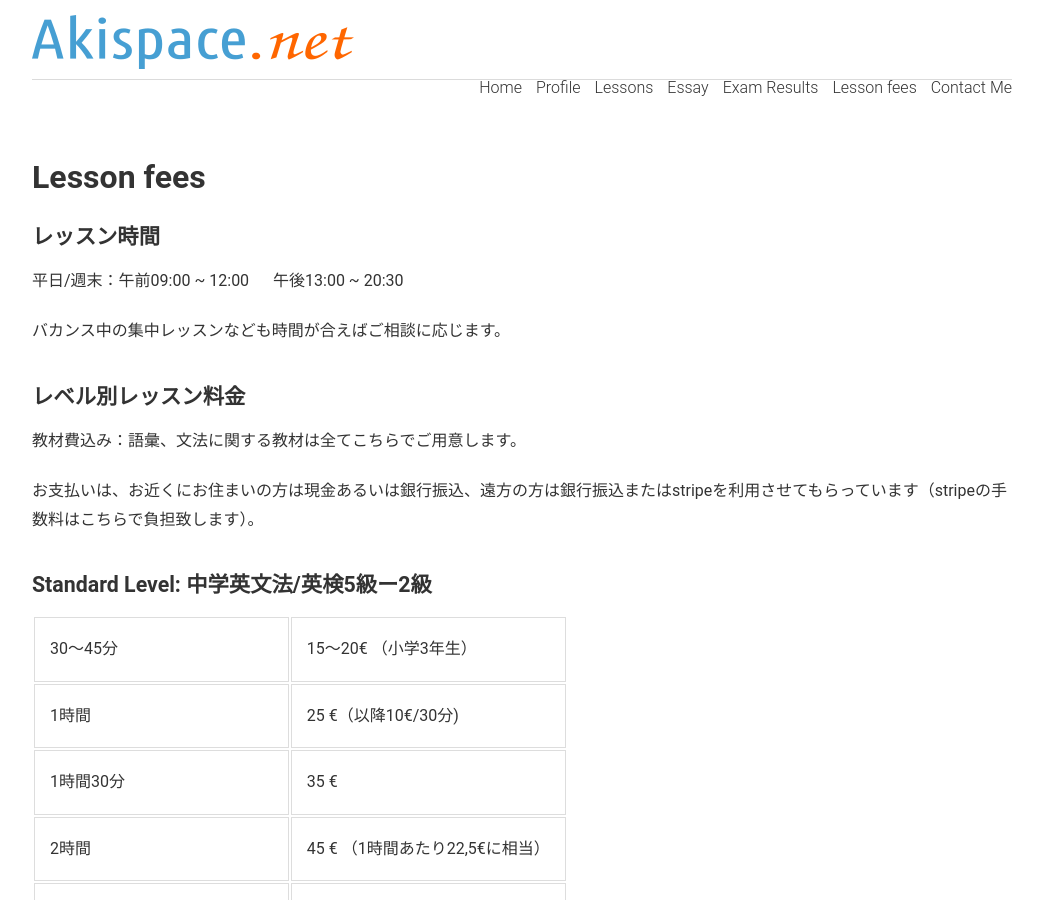
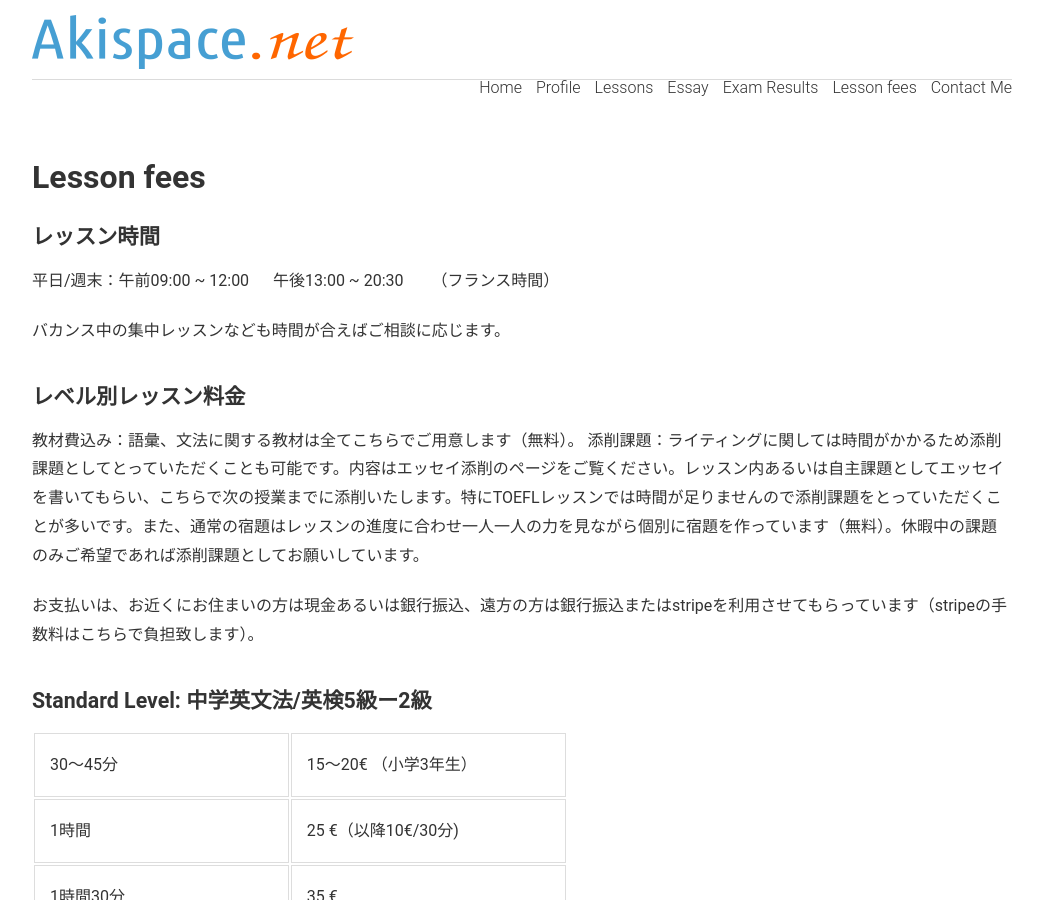
Before and after one commit to phocean/akispace, a Jekyll site: the page built from hour_fees.md, in a window 1280 px wide and 900 px high. Shown: the whole window, without its empty margins (118-1161 px from the left). Built offline with Jekyll 4.4.1, drawn with Linux system fonts in a browser that asks for light colours.

Commit message:
Update hour_fees.md
modified several sentences

```diff
--- a/hour_fees.md
+++ b/hour_fees.md
@@ -10,13 +10,14 @@ description: フランス、パリ/ブローニュで探す英語家庭教師。
 
 ### レッスン時間
 
-平日/週末：午前09:00 ~ 12:00 　 午後13:00 ~ 20:30
+平日/週末：午前09:00 ~ 12:00 　 午後13:00 ~ 20:30	　　（フランス時間）
 
 バカンス中の集中レッスンなども時間が合えばご相談に応じます。
 
 ### レベル別レッスン料金
 
-教材費込み：語彙、文法に関する教材は全てこちらでご用意します。
+教材費込み：語彙、文法に関する教材は全てこちらでご用意します（無料）。
+添削課題：ライティングに関しては時間がかかるため添削課題としてとっていただくことも可能です。内容はエッセイ添削のページをご覧ください。レッスン内あるいは自主課題としてエッセイを書いてもらい、こちらで次の授業までに添削いたします。特にTOEFLレッスンでは時間が足りませんので添削課題をとっていただくことが多いです。また、通常の宿題はレッスンの進度に合わせ一人一人の力を見ながら個別に宿題を作っています（無料）。休暇中の課題のみご希望であれば添削課題としてお願いしています。
 
 お支払いは、お近くにお住まいの方は現金あるいは銀行振込、遠方の方は銀行振込またはstripeを利用させてもらっています（stripeの手数料はこちらで負担致します）。
 
```
